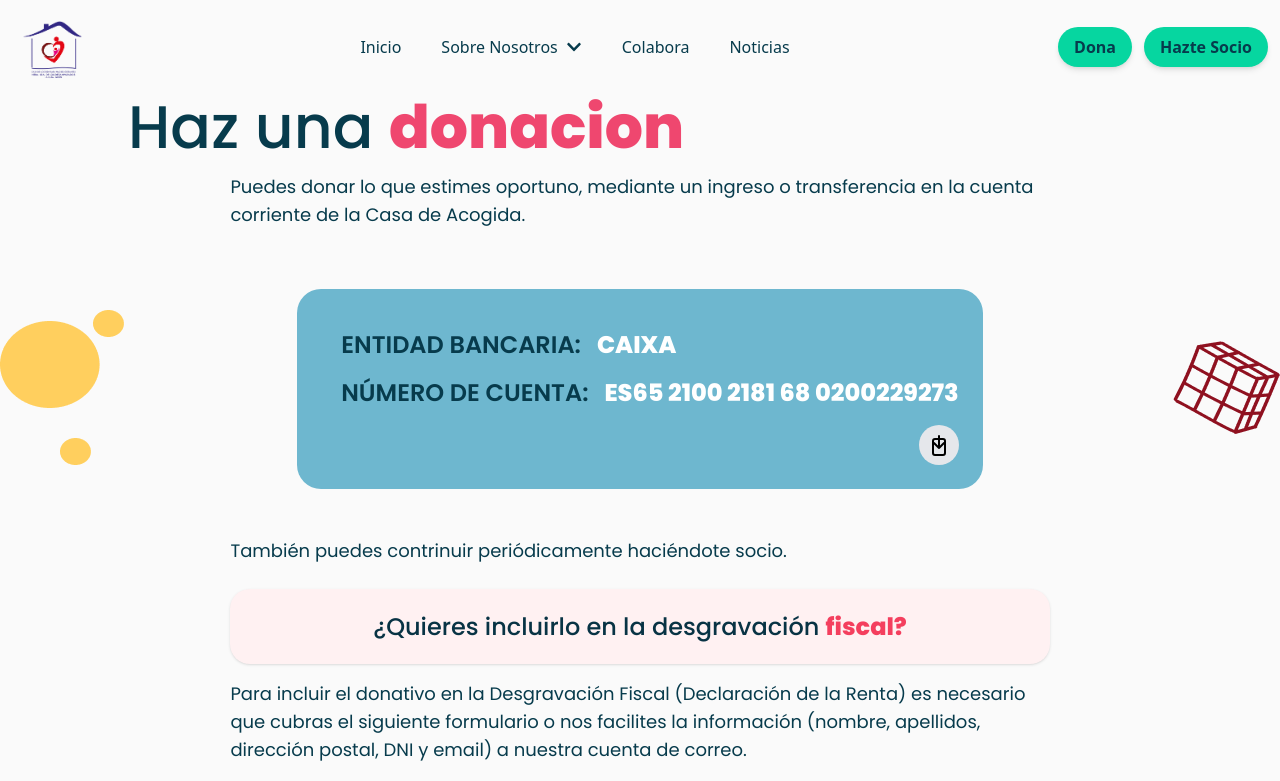
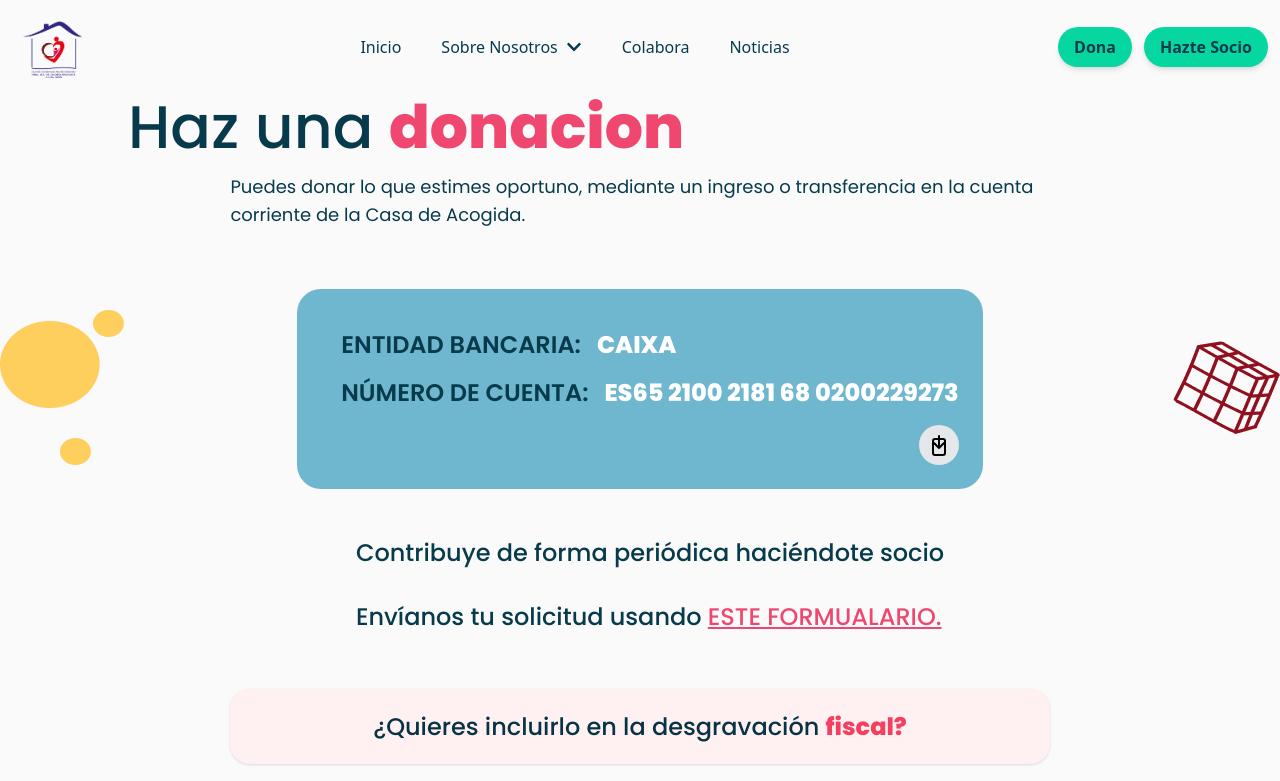
Before and after one commit to vallefarinha/front-casa, a React (Vite) app: page /partnership in a window 1280 px wide. Shown: the top 781 px of the page. Built offline with nearby package versions, Linux system fonts and the light colour scheme.

Commit message:
add pading tod title form

```diff
--- a/src/components/colaboration/ColaboraRegularText.jsx
+++ b/src/components/colaboration/ColaboraRegularText.jsx
@@ -1,12 +1,12 @@
-import React from "react";
+import { Link } from "react-router-dom";
 
 const ColaboraRegularText = ({ textAlign, wordone, wordtwo }) => {
   return (
     <h1 className={`my-4 ml-5 ${textAlign} text-2xl font-poppinsMedium w-full`}>
       <span className="text-LetterColor">{wordone}</span>{" "}
-      <a href="" className="underline text-primaryColor">
+      <Link to="/form" className="underline text-primaryColor">
         <span>{wordtwo}</span>
-      </a>
+      </Link>
     </h1>
   );
 };
--- a/src/components/form/Tax.jsx
+++ b/src/components/form/Tax.jsx
@@ -5,7 +5,7 @@ import TitleForm from './TitleForm';
 
 const Tax = () => {
   return (
-    <div className="flex flex-col items-center mx-auto">
+    <div className="flex flex-col items-center mx-auto pt-10 pb-10">
         <TitleForm wordBlue="Conoce los beneficios " wordPink="fiscales" textAlign="center" />
         <div className="w-[80%] mx-auto">
         <TaxText/>
--- a/src/pages/Collaborate.jsx
+++ b/src/pages/Collaborate.jsx
@@ -52,14 +52,19 @@ function Collaborate() {
 
       <DonationCard></DonationCard>
 
-      <div className="w-[80%] mx-auto">
-      <RegularText30
-                 text={
-                  "También puedes contrinuir periódicamente haciéndote socio."}
-				 ></RegularText30>
+      <div className=" flex justify-center items-center">
+        <div className="flex flex-col justify-center">
+          <ColaboraRegularText
+            wordone={"Contribuye de forma periódica haciéndote socio"}
+          />
+          <ColaboraRegularText
+            wordone={"Envíanos tu solicitud usando "}
+            wordtwo={"ESTE FORMUALARIO. "}
+          />
         </div>
+      </div>
 
-        <div className="flex flex-col items-center mx-auto">
+        <div className="flex flex-col items-center mx-auto pt-10">
             <TitleForm wordBlue=" ¿Quieres incluirlo en la desgravación" wordPink="fiscal?" textAlign="center" />
       </div>
       <div className="w-[80%] mx-auto">
```
